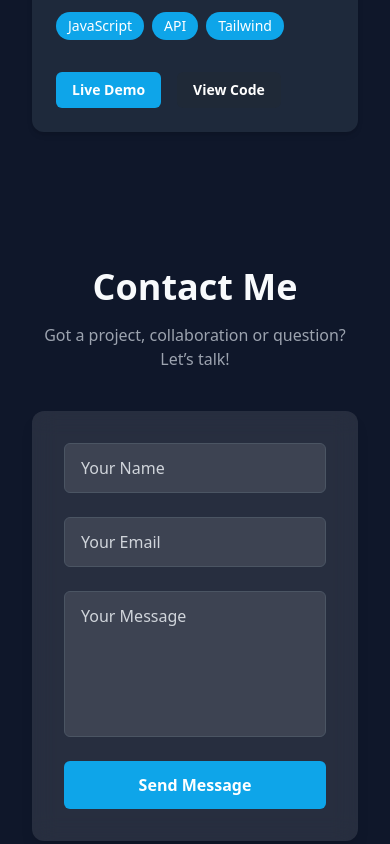
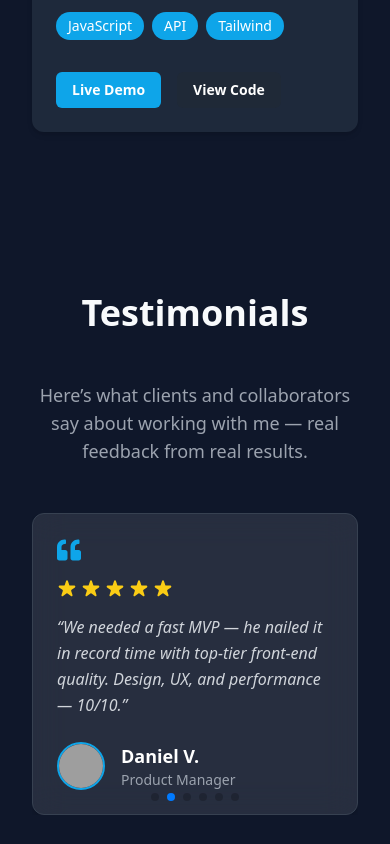
Before and after one commit to abduzar-coding/portfolio, a React (Vite) app: page / in a window 390 px wide. Shown: the part 3520-4364 px from the top of the page. Built offline with nearby package versions, Linux system fonts and the light colour scheme; grey boxes are pictures that could not be loaded.

Commit message:
✨ Add testimonial carousel with star ratings and UI polish

```diff
--- a/package.json
+++ b/package.json
@@ -15,7 +15,8 @@
     "lucide-react": "^0.485.0",
     "react": "^19.0.0",
     "react-dom": "^19.0.0",
-    "react-icons": "^5.5.0"
+    "react-icons": "^5.5.0",
+    "swiper": "^11.2.10"
   },
   "devDependencies": {
     "@eslint/js": "^9.21.0",
--- a/src/App.jsx
+++ b/src/App.jsx
@@ -5,6 +5,9 @@ import emailjs from '@emailjs/browser';
 import Button from "./components/Button";
 import ProjectCard from "./components/ProjectCard";
 import Navbar from "./components/Navbar";
+import TestimonialCard from "./components/TestimonialCard";
+import TestimonialCarousel from "./components/TestimonialCarousel"; //
+
 import Footer from "./components/Footer";
 import "./index.css";
 
@@ -174,6 +177,18 @@ function App() {
           </div>
         </section>
 
+        {/* Testimonials Section */}
+        <section id="testimonials" className="px-4 sm:px-8 py-16">
+          <div className="text-center">
+            <h2 className="text-4xl font-bold mb-12">Testimonials</h2>
+            <p className="text-muted dark:text-gray-400 text-lg mb-12 max-w-2xl mx-auto">
+              Here’s what clients and collaborators say about working with me — real feedback from real results.
+            </p>
+            <TestimonialCarousel />
+          </div>
+        </section>
+
+
         {/* Contact Section */}
         <section id="contact" className="px-4 sm:px-8">
           <div className="max-w-2xl mx-auto w-full text-center">
--- a/src/components/Navbar.jsx
+++ b/src/components/Navbar.jsx
@@ -11,6 +11,7 @@ export default function Navbar({ toggleDarkMode, darkMode }) {
     { label: "Home", href: "#home" },
     { label: "About", href: "#about" },
     { label: "Projects", href: "#projects" },
+    { label: "Testimonials", href: "#testimonials" },
     { label: "Contact", href: "#contact" },
   ];
 
--- /dev/null
+++ b/src/components/TestimonialCard.jsx
@@ -0,0 +1,42 @@
+import { motion } from "framer-motion";
+import { FaQuoteLeft } from "react-icons/fa";
+
+export default function TestimonialCard({ name, role, quote, avatar, delay = 0 }) {
+  return (
+    <motion.div
+        initial={{ opacity: 0, y: 20 }}
+        whileInView={{ opacity: 1, y: 0 }}
+        transition={{ duration: 0.6, delay }}
+        viewport={{ once: true }}
+        className="relative bg-white/80 dark:bg-white/10 backdrop-blur-lg border border-gray-200 dark:border-gray-700 rounded-xl p-6 shadow-md text-left max-w-xl mx-auto"
+    >
+        <FaQuoteLeft className="text-primary text-2xl mb-4" />
+
+        {/* Star Rating */}
+        <div className="flex gap-1 text-yellow-400 mb-4">
+            {Array(5).fill(0).map((_, i) => (
+            <svg key={i} xmlns="http://www.w3.org/2000/svg" fill="currentColor" viewBox="0 0 20 20" className="w-5 h-5">
+            <path d="M9.049 2.927c.3-.921 1.603-.921 1.902 0l1.286 3.958a1 1 0 00.95.69h4.163c.969 0 1.371 1.24.588 1.81l-3.37 2.448a1 1 0 00-.364 1.118l1.286 3.958c.3.921-.755 1.688-1.54 1.118l-3.37-2.448a1 1 0 00-1.175 0l-3.37 2.448c-.784.57-1.838-.197-1.539-1.118l1.286-3.958a1 1 0 00-.364-1.118L2.06 9.385c-.784-.57-.38-1.81.588-1.81h4.163a1 1 0 00.95-.69l1.286-3.958z" />
+            </svg>
+            ))}
+        </div>
+
+        {/* Quote Text */}
+        <p className="text-muted dark:text-gray-300 text-base leading-relaxed italic mb-6">
+        “{quote}”
+        </p>
+
+        <div className="flex items-center gap-4">
+            <img
+                src={avatar || "https://i.pravatar.cc/100?img=12"} // fallback avatar
+                alt={name}
+                className="w-12 h-12 rounded-full object-cover border-2 border-primary"
+            />
+            <div>
+                <h4 className="text-lg font-semibold text-dark dark:text-white">{name}</h4>
+                <p className="text-sm text-muted dark:text-gray-400">{role}</p>
+            </div>
+        </div>
+    </motion.div>
+  );
+}
--- /dev/null
+++ b/src/components/TestimonialCarousel.jsx
@@ -0,0 +1,71 @@
+// src/components/TestimonialCarousel.jsx
+import { Swiper, SwiperSlide } from "swiper/react";
+import { Autoplay, Pagination } from "swiper/modules";
+import "swiper/css";
+import "swiper/css/pagination";
+import TestimonialCard from "./TestimonialCard";
+
+const testimonials = [
+  {
+    name: "Sarah K.",
+    role: "Startup Founder",
+    quote: "Abduzar brought our vision to life with clean, responsive UI. Super communicative and quick to iterate. Highly recommend!",
+    avatar: "https://i.pravatar.cc/100?img=32",
+  },
+  {
+    name: "Daniel V.",
+    role: "Product Manager",
+    quote: "We needed a fast MVP — he nailed it in record time with top-tier front-end quality. Design, UX, and performance — 10/10.",
+    avatar: "https://i.pravatar.cc/100?img=12",
+  },
+  {
+    name: "Leila M.",
+    role: "Freelance Designer",
+    quote: "I collaborated with Abduzar on a client site — his code quality and eye for detail made the project smooth and visually stunning.",
+    avatar: "https://i.pravatar.cc/100?img=58",
+  },
+  {
+    name: "Omar S.",
+    role: "Agency Lead",
+    quote: "He delivered a landing page faster than our internal dev team. Code was clean, performance was top notch. Will rehire.",
+    avatar: "https://i.pravatar.cc/100?img=15",
+  },
+  {
+    name: "Amina R.",
+    role: "Marketing Consultant",
+    quote: "Working with Abduzar was seamless — from communication to execution, everything was sharp and timely.",
+    avatar: "https://i.pravatar.cc/100?img=44",
+  },
+  {
+    name: "David N.",
+    role: "Tech Recruiter",
+    quote: "Impressed by his portfolio, we gave him a chance — and he delivered above expectations. Great frontend instincts.",
+    avatar: "https://i.pravatar.cc/100?img=14",
+  },
+];
+
+
+export default function TestimonialCarousel() {
+  return (
+   <Swiper
+        modules={[Autoplay, Pagination]}
+        autoplay={{ delay: 4500, disableOnInteraction: false }}
+        pagination={{ clickable: true }}
+        loop={true}
+        spaceBetween={30}
+        breakpoints={{
+            0: { slidesPerView: 1 },
+            640: { slidesPerView: 1 },
+            768: { slidesPerView: 2 },
+            1024: { slidesPerView: 3 }, // 👈 3 at a time on desktop
+        }}
+        className="max-w-7xl mx-auto"
+    >
+      {testimonials.map((t, idx) => (
+        <SwiperSlide key={idx}>
+          <TestimonialCard {...t} />
+        </SwiperSlide>
+      ))}
+    </Swiper>
+  );
+}
```
Also changed, not shown: 1 other file (tests, documents, lock files or other folders).
